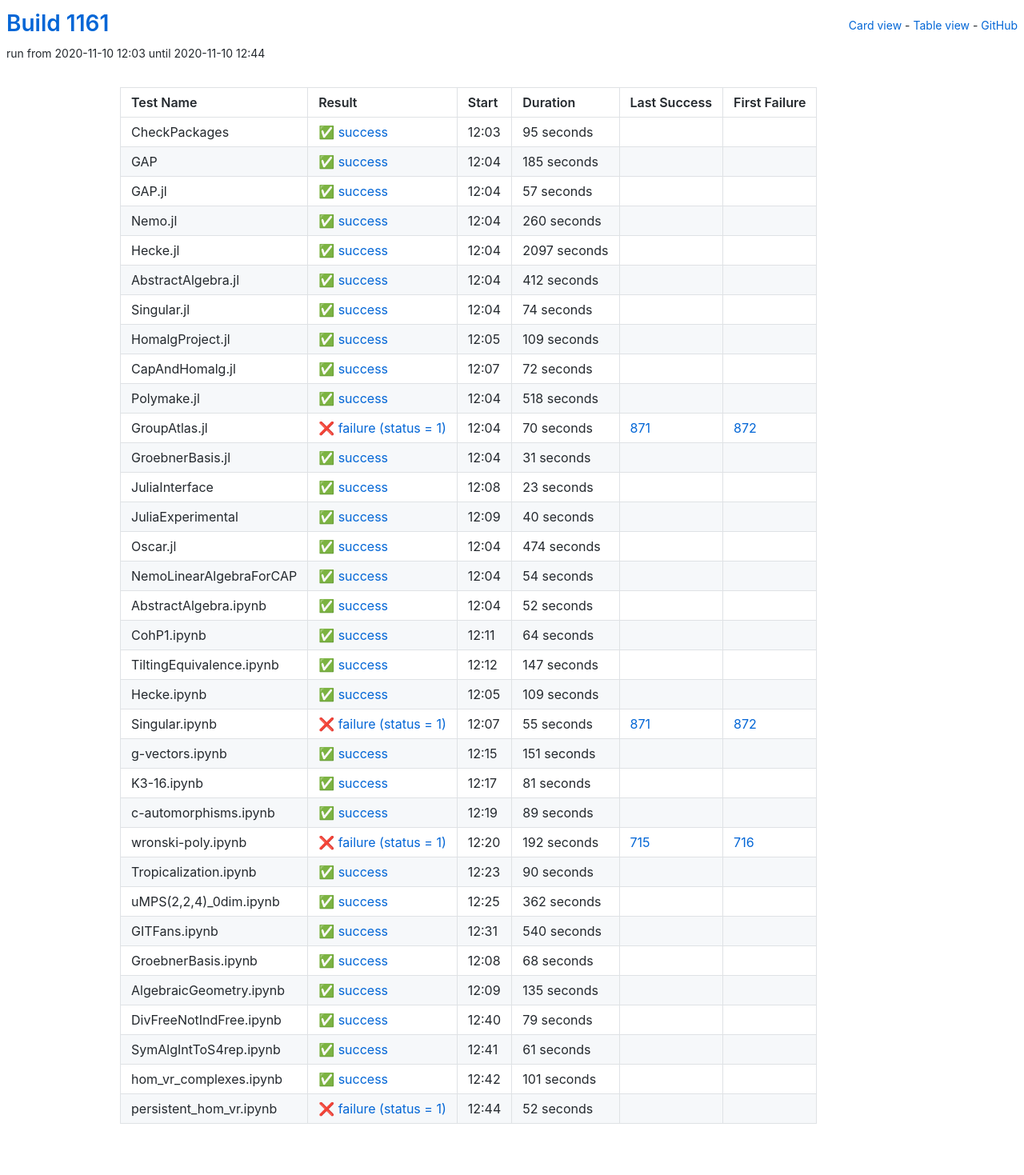
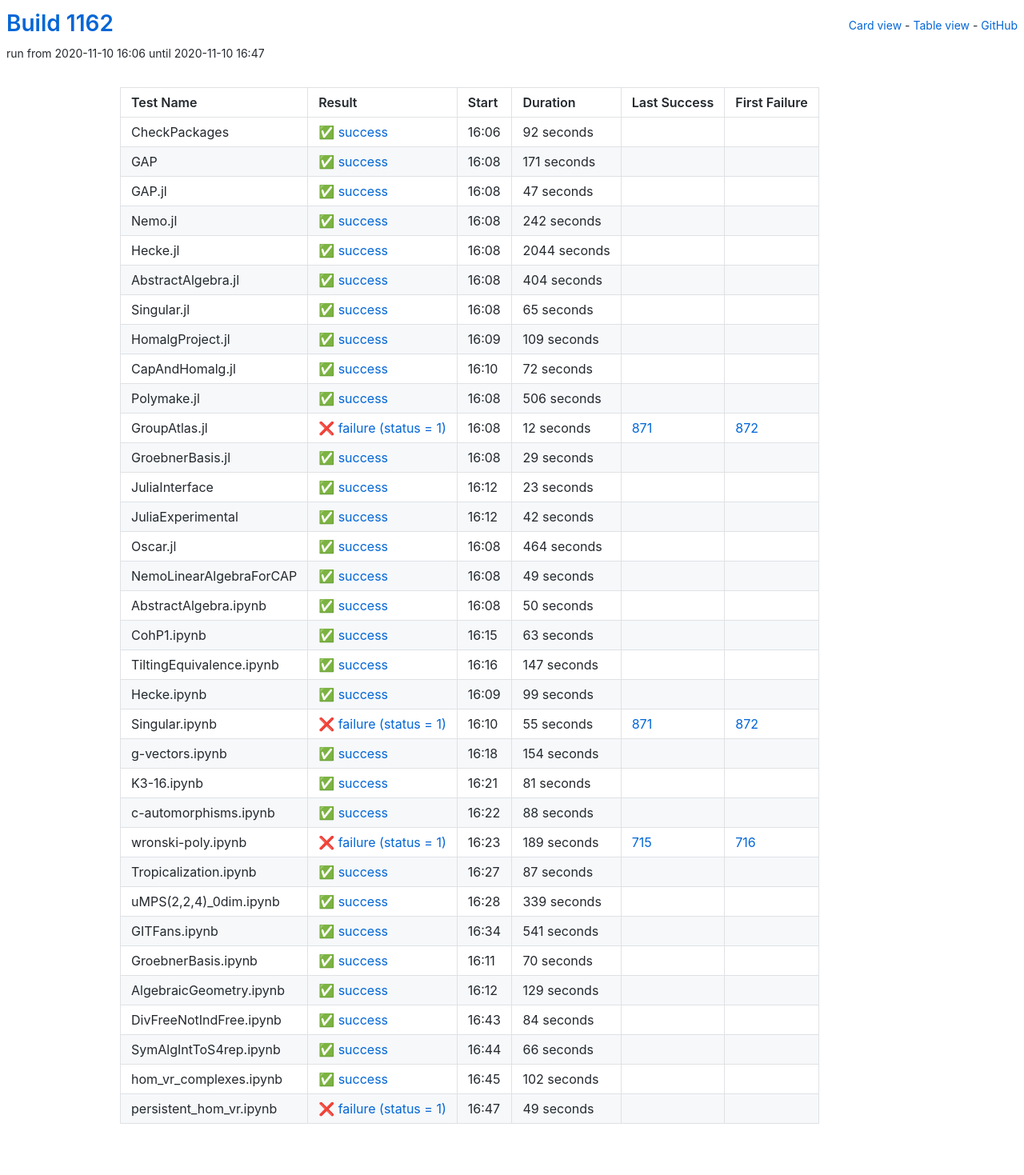
Before and after one commit to oscar-system/oscar-ci-status-stable, a Jekyll site: the page built from table.html, in a window 1280 px wide. Shown: the whole page at 80% size. Built offline with Jekyll 4.4.1, drawn with Linux system fonts in a browser that asks for light colours.

Commit message:
Build #1162

```diff
--- a/_data/ci.yml
+++ b/_data/ci.yml
@@ -1,6 +1,6 @@
 ---
-build: 1161
-build_url: https://oscarci.mathematik.uni-kl.de/job/oscar-stable/1161/
+build: 1162
+build_url: https://oscarci.mathematik.uni-kl.de/job/oscar-stable/1162/
 job: oscar-stable
 organization: oscar-system
 repo: oscar-ci-status-stable
@@ -8,92 +8,92 @@ repourl: https://github.com/oscar-system/oscar-ci-status-stable
 tests:
 - name: CheckPackages
   id: checkpackages
-  log: https://oscarci.mathematik.uni-kl.de/job/oscar-stable/1161/artifact/logs/build-1161/CheckPackages.log
-  start: 2020-11-10 12:03
+  log: https://oscarci.mathematik.uni-kl.de/job/oscar-stable/1162/artifact/logs/build-1162/CheckPackages.log
+  start: 2020-11-10 16:06
   success: true
   exitcode: 0
   status: success
-  duration: 95
+  duration: 92
   last_success: false
   last_success_url:
   first_failure: false
   first_failure_url:
 - name: GAP
   id: gap
-  log: https://oscarci.mathematik.uni-kl.de/job/oscar-stable/1161/artifact/logs/build-1161/GAP.log
-  start: 2020-11-10 12:04
+  log: https://oscarci.mathematik.uni-kl.de/job/oscar-stable/1162/artifact/logs/build-1162/GAP.log
+  start: 2020-11-10 16:08
   success: true
   exitcode: 0
   status: success
-  duration: 185
+  duration: 171
   last_success: false
   last_success_url:
   first_failure: false
   first_failure_url:
 - name: GAP.jl
   id: gap-jl
-  log: https://oscarci.mathematik.uni-kl.de/job/oscar-stable/1161/artifact/logs/build-1161/GAP.jl.log
-  start: 2020-11-10 12:04
+  log: https://oscarci.mathematik.uni-kl.de/job/oscar-stable/1162/artifact/logs/build-1162/GAP.jl.log
+  start: 2020-11-10 16:08
   success: true
   exitcode: 0
   status: success
-  duration: 57
+  duration: 47
   last_success: false
   last_success_url:
   first_failure: false
   first_failure_url:
 - name: Nemo.jl
   id: nemo-jl
-  log: https://oscarci.mathematik.uni-kl.de/job/oscar-stable/1161/artifact/logs/build-1161/Nemo.jl.log
-  start: 2020-11-10 12:04
+  log: https://oscarci.mathematik.uni-kl.de/job/oscar-stable/1162/artifact/logs/build-1162/Nemo.jl.log
+  start: 2020-11-10 16:08
   success: true
   exitcode: 0
   status: success
-  duration: 260
+  duration: 242
   last_success: false
   last_success_url:
   first_failure: false
   first_failure_url:
 - name: Hecke.jl
   id: hecke-jl
-  log: https://oscarci.mathematik.uni-kl.de/job/oscar-stable/1161/artifact/logs/build-1161/Hecke.jl.log
-  start: 2020-11-10 12:04
+  log: https://oscarci.mathematik.uni-kl.de/job/oscar-stable/1162/artifact/logs/build-1162/Hecke.jl.log
+  start: 2020-11-10 16:08
   success: true
   exitcode: 0
   status: success
-  duration: 2097
+  duration: 2044
   last_success: false
   last_success_url:
   first_failure: false
   first_failure_url:
 - name: AbstractAlgebra.jl
   id: abstractalgebra-jl
-  log: https://oscarci.mathematik.uni-kl.de/job/oscar-stable/1161/artifact/logs/build-1161/AbstractAlgebra.jl.log
-  start: 2020-11-10 12:04
+  log: https://oscarci.mathematik.uni-kl.de/job/oscar-stable/1162/artifact/logs/build-1162/AbstractAlgebra.jl.log
+  start: 2020-11-10 16:08
   success: true
   exitcode: 0
   status: success
-  duration: 412
+  duration: 404
   last_success: false
   last_success_url:
   first_failure: false
   first_failure_url:
 - name: Singular.jl
   id: singular-jl
-  log: https://oscarci.mathematik.uni-kl.de/job/oscar-stable/1161/artifact/logs/build-1161/Singular.jl.log
-  start: 2020-11-10 12:04
+  log: https://oscarci.mathematik.uni-kl.de/job/oscar-stable/1162/artifact/logs/build-1162/Singular.jl.log
+  start: 2020-11-10 16:08
   success: true
   exitcode: 0
   status: success
-  duration: 74
+  duration: 65
   last_success: false
   last_success_url:
   first_failure: false
   first_failure_url:
 - name: HomalgProject.jl
   id: homalgproject-jl
-  log: https://oscarci.mathematik.uni-kl.de/job/oscar-stable/1161/artifact/logs/build-1161/HomalgProject.jl.log
-  start: 2020-11-10 12:05
+  log: https://oscarci.mathematik.uni-kl.de/job/oscar-stable/1162/artifact/logs/build-1162/HomalgProject.jl.log
+  start: 2020-11-10 16:09
   success: true
   exitcode: 0
   status: success
@@ -104,8 +104,8 @@ tests:
   first_failure_url:
 - name: CapAndHomalg.jl
   id: capandhomalg-jl
-  log: https://oscarci.mathematik.uni-kl.de/job/oscar-stable/1161/artifact/logs/build-1161/CapAndHomalg.jl.log
-  start: 2020-11-10 12:07
+  log: https://oscarci.mathematik.uni-kl.de/job/oscar-stable/1162/artifact/logs/build-1162/CapAndHomalg.jl.log
+  start: 2020-11-10 16:10
   success: true
   exitcode: 0
   status: success
@@ -116,44 +116,44 @@ tests:
   first_failure_url:
 - name: Polymake.jl
   id: polymake-jl
-  log: https://oscarci.mathematik.uni-kl.de/job/oscar-stable/1161/artifact/logs/build-1161/Polymake.jl.log
-  start: 2020-11-10 12:04
+  log: https://oscarci.mathematik.uni-kl.de/job/oscar-stable/1162/artifact/logs/build-1162/Polymake.jl.log
+  start: 2020-11-10 16:08
   success: true
   exitcode: 0
   status: success
-  duration: 518
+  duration: 506
   last_success: false
   last_success_url:
   first_failure: false
   first_failure_url:
 - name: GroupAtlas.jl
   id: groupatlas-jl
-  log: https://oscarci.mathematik.uni-kl.de/job/oscar-stable/1161/artifact/logs/build-1161/GroupAtlas.jl.log
-  start: 2020-11-10 12:04
+  log: https://oscarci.mathematik.uni-kl.de/job/oscar-stable/1162/artifact/logs/build-1162/GroupAtlas.jl.log
+  start: 2020-11-10 16:08
   success: false
   exitcode: 1
   status: failure
-  duration: 70
+  duration: 12
   last_success: 871
   last_success_url: https://oscarci.mathematik.uni-kl.de/job/oscar-stable/871/
   first_failure: 872
   first_failure_url: https://oscarci.mathematik.uni-kl.de/job/oscar-stable/872/
 - name: GroebnerBasis.jl
   id: groebnerbasis-jl
-  log: https://oscarci.mathematik.uni-kl.de/job/oscar-stable/1161/artifact/logs/build-1161/GroebnerBasis.jl.log
-  start: 2020-11-10 12:04
+  log: https://oscarci.mathematik.uni-kl.de/job/oscar-stable/1162/artifact/logs/build-1162/GroebnerBasis.jl.log
+  start: 2020-11-10 16:08
   success: true
   exitcode: 0
   status: success
-  duration: 31
+  duration: 29
   last_success: false
   last_success_url:
   first_failure: false
   first_failure_url:
 - name: JuliaInterface
   id: juliainterface
-  log: https://oscarci.mathematik.uni-kl.de/job/oscar-stable/1161/artifact/logs/build-1161/JuliaInterface.log
-  start: 2020-11-10 12:08
+  log: https://oscarci.mathematik.uni-kl.de/job/oscar-stable/1162/artifact/logs/build-1162/JuliaInterface.log
+  start: 2020-11-10 16:12
   success: true
   exitcode: 0
   status: success
@@ -164,68 +164,68 @@ tests:
   first_failure_url:
 - name: JuliaExperimental
   id: juliaexperimental
-  log: https://oscarci.mathematik.uni-kl.de/job/oscar-stable/1161/artifact/logs/build-1161/JuliaExperimental.log
-  start: 2020-11-10 12:09
+  log: https://oscarci.mathematik.uni-kl.de/job/oscar-stable/1162/artifact/logs/build-1162/JuliaExperimental.log
+  start: 2020-11-10 16:12
   success: true
   exitcode: 0
   status: success
-  duration: 40
+  duration: 42
   last_success: false
   last_success_url:
   first_failure: false
   first_failure_url:
 - name: Oscar.jl
   id: oscar-jl
-  log: https://oscarci.mathematik.uni-kl.de/job/oscar-stable/1161/artifact/logs/build-1161/Oscar.jl.log
-  start: 2020-11-10 12:04
+  log: https://oscarci.mathematik.uni-kl.de/job/oscar-stable/1162/artifact/logs/build-1162/Oscar.jl.log
+  start: 2020-11-10 16:08
   success: true
   exitcode: 0
   status: success
-  duration: 474
+  duration: 464
   last_success: false
   last_success_url:
   first_failure: false
   first_failure_url:
 - name: NemoLinearAlgebraForCAP
   id: nemolinearalgebraforcap
-  log: https://oscarci.mathematik.uni-kl.de/job/oscar-stable/1161/artifact/logs/build-1161/NemoLinearAlgebraForCAP.log
-  start: 2020-11-10 12:04
+  log: https://oscarci.mathematik.uni-kl.de/job/oscar-stable/1162/artifact/logs/build-1162/NemoLinearAlgebraForCAP.log
+  start: 2020-11-10 16:08
   success: true
   exitcode: 0
   status: success
-  duration: 54
+  duration: 49
   last_success: false
   last_success_url:
   first_failure: false
   first_failure_url:
 - name: AbstractAlgebra.ipynb
   id: abstractalgebra-ipynb
-  log: https://oscarci.mathematik.uni-kl.de/job/oscar-stable/1161/artifact/logs/build-1161/AbstractAlgebra.ipynb.log
-  start: 2020-11-10 12:04
+  log: https://oscarci.mathematik.uni-kl.de/job/oscar-stable/1162/artifact/logs/build-1162/AbstractAlgebra.ipynb.log
+  start: 2020-11-10 16:08
   success: true
   exitcode: 0
   status: success
-  duration: 52
+  duration: 50
   last_success: false
   last_success_url:
   first_failure: false
   first_failure_url:
 - name: CohP1.ipynb
   id: cohp1-ipynb
-  log: https://oscarci.mathematik.uni-kl.de/job/oscar-stable/1161/artifact/logs/build-1161/CohP1.ipynb.log
-  start: 2020-11-10 12:11
+  log: https://oscarci.mathematik.uni-kl.de/job/oscar-stable/1162/artifact/logs/build-1162/CohP1.ipynb.log
+  start: 2020-11-10 16:15
   success: true
   exitcode: 0
   status: success
-  duration: 64
+  duration: 63
   last_success: false
   last_success_url:
   first_failure: false
   first_failure_url:
 - name: TiltingEquivalence.ipynb
   id: tiltingequivalence-ipynb
-  log: https://oscarci.mathematik.uni-kl.de/job/oscar-stable/1161/artifact/logs/build-1161/TiltingEquivalence.ipynb.log
-  start: 2020-11-10 12:12
+  log: https://oscarci.mathematik.uni-kl.de/job/oscar-stable/1162/artifact/logs/build-1162/TiltingEquivalence.ipynb.log
+  start: 2020-11-10 16:16
   success: true
   exitcode: 0
   status: success
@@ -236,20 +236,20 @@ tests:
   first_failure_url:
 - name: Hecke.ipynb
   id: hecke-ipynb
-  log: https://oscarci.mathematik.uni-kl.de/job/oscar-stable/1161/artifact/logs/build-1161/Hecke.ipynb.log
-  start: 2020-11-10 12:05
+  log: https://oscarci.mathematik.uni-kl.de/job/oscar-stable/1162/artifact/logs/build-1162/Hecke.ipynb.log
+  start: 2020-11-10 16:09
   success: true
   exitcode: 0
   status: success
-  duration: 109
+  duration: 99
   last_success: false
   last_success_url:
   first_failure: false
   first_failure_url:
 - name: Singular.ipynb
   id: singular-ipynb
-  log: https://oscarci.mathematik.uni-kl.de/job/oscar-stable/1161/artifact/logs/build-1161/Singular.ipynb.log
-  start: 2020-11-10 12:07
+  log: https://oscarci.mathematik.uni-kl.de/job/oscar-stable/1162/artifact/logs/build-1162/Singular.ipynb.log
+  start: 2020-11-10 16:10
   success: false
   exitcode: 1
   status: failure
@@ -260,20 +260,20 @@ tests:
   first_failure_url: https://oscarci.mathematik.uni-kl.de/job/oscar-stable/872/
 - name: g-vectors.ipynb
   id: g-vectors-ipynb
-  log: https://oscarci.mathematik.uni-kl.de/job/oscar-stable/1161/artifact/logs/build-1161/g-vectors.ipynb.log
-  start: 2020-11-10 12:15
+  log: https://oscarci.mathematik.uni-kl.de/job/oscar-stable/1162/artifact/logs/build-1162/g-vectors.ipynb.log
+  start: 2020-11-10 16:18
   success: true
   exitcode: 0
   status: success
-  duration: 151
+  duration: 154
   last_success: false
   last_success_url:
   first_failure: false
   first_failure_url:
 - name: K3-16.ipynb
   id: k3-16-ipynb
-  log: https://oscarci.mathematik.uni-kl.de/job/oscar-stable/1161/artifact/logs/build-1161/K3-16.ipynb.log
-  start: 2020-11-10 12:17
+  log: https://oscarci.mathematik.uni-kl.de/job/oscar-stable/1162/artifact/logs/build-1162/K3-16.ipynb.log
+  start: 2020-11-10 16:21
   success: true
   exitcode: 0
   status: success
@@ -284,132 +284,132 @@ tests:
   first_failure_url:
 - name: c-automorphisms.ipynb
   id: c-automorphisms-ipynb
-  log: https://oscarci.mathematik.uni-kl.de/job/oscar-stable/1161/artifact/logs/build-1161/c-automorphisms.ipynb.log
-  start: 2020-11-10 12:19
+  log: https://oscarci.mathematik.uni-kl.de/job/oscar-stable/1162/artifact/logs/build-1162/c-automorphisms.ipynb.log
+  start: 2020-11-10 16:22
   success: true
   exitcode: 0
   status: success
-  duration: 89
+  duration: 88
   last_success: false
   last_success_url:
   first_failure: false
   first_failure_url:
 - name: wronski-poly.ipynb
   id: wronski-poly-ipynb
-  log: https://oscarci.mathematik.uni-kl.de/job/oscar-stable/1161/artifact/logs/build-1161/wronski-poly.ipynb.log
-  start: 2020-11-10 12:20
+  log: https://oscarci.mathematik.uni-kl.de/job/oscar-stable/1162/artifact/logs/build-1162/wronski-poly.ipynb.log
+  start: 2020-11-10 16:23
   success: false
   exitcode: 1
   status: failure
-  duration: 192
+  duration: 189
   last_success: 715
   last_success_url: https://oscarci.mathematik.uni-kl.de/job/oscar-stable/715/
   first_failure: 716
   first_failure_url: https://oscarci.mathematik.uni-kl.de/job/oscar-stable/716/
 - name: Tropicalization.ipynb
   id: tropicalization-ipynb
-  log: https://oscarci.mathematik.uni-kl.de/job/oscar-stable/1161/artifact/logs/build-1161/Tropicalization.ipynb.log
-  start: 2020-11-10 12:23
+  log: https://oscarci.mathematik.uni-kl.de/job/oscar-stable/1162/artifact/logs/build-1162/Tropicalization.ipynb.log
+  start: 2020-11-10 16:27
   success: true
   exitcode: 0
   status: success
-  duration: 90
+  duration: 87
   last_success: false
   last_success_url:
   first_failure: false
   first_failure_url:
 - name: uMPS(2,2,4)_0dim.ipynb
   id: umps-2-2-4-0dim-ipynb
-  log: https://oscarci.mathematik.uni-kl.de/job/oscar-stable/1161/artifact/logs/build-1161/uMPS-2-2-4-_0dim.ipynb.log
-  start: 2020-11-10 12:25
+  log: https://oscarci.mathematik.uni-kl.de/job/oscar-stable/1162/artifact/logs/build-1162/uMPS-2-2-4-_0dim.ipynb.log
+  start: 2020-11-10 16:28
   success: true
   exitcode: 0
   status: success
-  duration: 362
+  duration: 339
   last_success: false
   last_success_url:
   first_failure: false
   first_failure_url:
 - name: GITFans.ipynb
   id: gitfans-ipynb
-  log: https://oscarci.mathematik.uni-kl.de/job/oscar-stable/1161/artifact/logs/build-1161/GITFans.ipynb.log
-  start: 2020-11-10 12:31
+  log: https://oscarci.mathematik.uni-kl.de/job/oscar-stable/1162/artifact/logs/build-1162/GITFans.ipynb.log
+  start: 2020-11-10 16:34
   success: true
   exitcode: 0
   status: success
-  duration: 540
+  duration: 541
   last_success: false
   last_success_url:
   first_failure: false
   first_failure_url:
 - name: GroebnerBasis.ipynb
   id: groebnerbasis-ipynb
-  log: https://oscarci.mathematik.uni-kl.de/job/oscar-stable/1161/artifact/logs/build-1161/GroebnerBasis.ipynb.log
-  start: 2020-11-10 12:08
+  log: https://oscarci.mathematik.uni-kl.de/job/oscar-stable/1162/artifact/logs/build-1162/GroebnerBasis.ipynb.log
+  start: 2020-11-10 16:11
   success: true
   exitcode: 0
   status: success
-  duration: 68
+  duration: 70
   last_success: false
   last_success_url:
   first_failure: false
   first_failure_url:
 - name: AlgebraicGeometry.ipynb
   id: algebraicgeometry-ipynb
-  log: https://oscarci.mathematik.uni-kl.de/job/oscar-stable/1161/artifact/logs/build-1161/AlgebraicGeometry.ipynb.log
-  start: 2020-11-10 12:09
+  log: https://oscarci.mathematik.uni-kl.de/job/oscar-stable/1162/artifact/logs/build-1162/AlgebraicGeometry.ipynb.log
+  start: 2020-11-10 16:12
   success: true
   exitcode: 0
   status: success
-  duration: 135
+  duration: 129
   last_success: false
   last_success_url:
   first_failure: false
   first_failure_url:
 - name: DivFreeNotIndFree.ipynb
   id: divfreenotindfree-ipynb
-  log: https://oscarci.mathematik.uni-kl.de/job/oscar-stable/1161/artifact/logs/build-1161/DivFreeNotIndFree.ipynb.log
-  start: 2020-11-10 12:40
+  log: https://oscarci.mathematik.uni-kl.de/job/oscar-stable/1162/artifact/logs/build-1162/DivFreeNotIndFree.ipynb.log
+  start: 2020-11-10 16:43
   success: true
   exitcode: 0
   status: success
-  duration: 79
+  duration: 84
   last_success: false
   last_success_url:
   first_failure: false
   first_failure_url:
 - name: SymAlgIntToS4rep.ipynb
   id: symalginttos4rep-ipynb
-  log: https://oscarci.mathematik.uni-kl.de/job/oscar-stable/1161/artifact/logs/build-1161/SymAlgIntToS4rep.ipynb.log
-  start: 2020-11-10 12:41
+  log: https://oscarci.mathematik.uni-kl.de/job/oscar-stable/1162/artifact/logs/build-1162/SymAlgIntToS4rep.ipynb.log
+  start: 2020-11-10 16:44
   success: true
   exitcode: 0
   status: success
-  duration: 61
+  duration: 66
   last_success: false
   last_success_url:
   first_failure: false
   first_failure_url:
 - name: hom_vr_complexes.ipynb
   id: hom-vr-complexes-ipynb
-  log: https://oscarci.mathematik.uni-kl.de/job/oscar-stable/1161/artifact/logs/build-1161/hom_vr_complexes.ipynb.log
-  start: 2020-11-10 12:42
+  log: https://oscarci.mathematik.uni-kl.de/job/oscar-stable/1162/artifact/logs/build-1162/hom_vr_complexes.ipynb.log
+  start: 2020-11-10 16:45
   success: true
   exitcode: 0
   status: success
-  duration: 101
+  duration: 102
   last_success: false
   last_success_url:
   first_failure: false
   first_failure_url:
 - name: persistent_hom_vr.ipynb
   id: persistent-hom-vr-ipynb
-  log: https://oscarci.mathematik.uni-kl.de/job/oscar-stable/1161/artifact/logs/build-1161/persistent_hom_vr.ipynb.log
-  start: 2020-11-10 12:44
+  log: https://oscarci.mathematik.uni-kl.de/job/oscar-stable/1162/artifact/logs/build-1162/persistent_hom_vr.ipynb.log
+  start: 2020-11-10 16:47
   success: false
   exitcode: 1
   status: failure
-  duration: 52
+  duration: 49
   last_success: false
   last_success_url:
   first_failure: false
```
Also changed, not shown: README.md.
